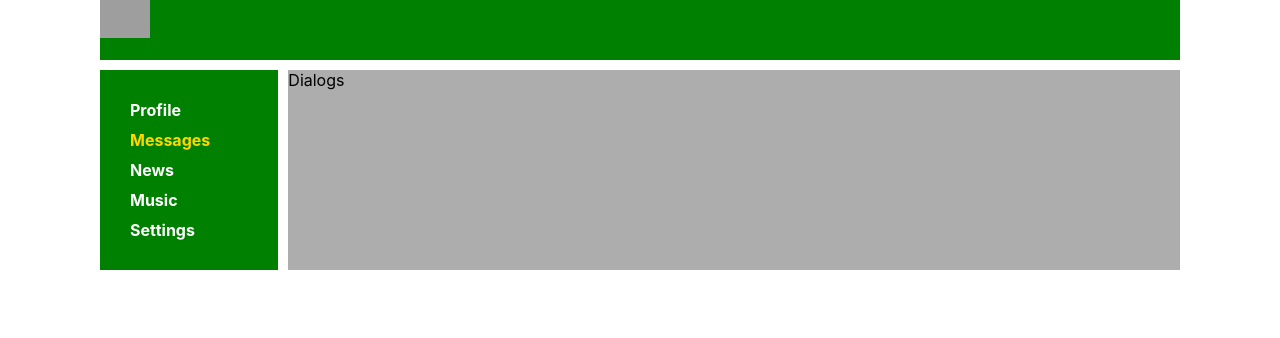
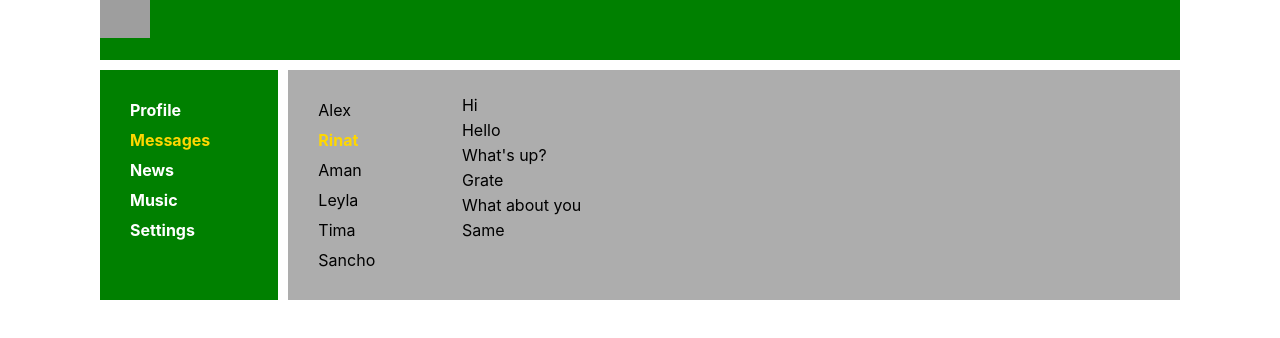
Before and after one commit to rinaxios/social-network, a React (Create React App) app: page /dialogs in a window 1280 px wide. Shown: the top 338 px of the page. Built offline with nearby package versions, Linux system fonts and the light colour scheme; grey boxes are pictures that could not be loaded.

Commit message:
Create Dialogs component

```diff
--- a/src/components/Dialogs/Dialogs.jsx
+++ b/src/components/Dialogs/Dialogs.jsx
@@ -3,8 +3,23 @@ import s from './Dialogs.module.css'
 
 const Dialogs = (props) => {
     return (
-        <div>
-            Dialogs
+        <div className={s.dialogs}>
+            <div className={s.dialogsItem}>
+                <div className={s.dialog}>Alex</div>
+                <div className={s.dialog + ' ' + s.active}>Rinat</div>
+                <div className={s.dialog}>Aman</div>
+                <div className={s.dialog}>Leyla</div>
+                <div className={s.dialog}>Tima</div>
+                <div className={s.dialog}>Sancho</div>
+            </div>
+            <div className={s.messages}>
+                <div className={s.message}>Hi</div>
+                <div className={s.message}>Hello</div>
+                <div className={s.message}>What's up?</div>
+                <div className={s.message}>Grate</div>
+                <div className={s.message}>What about you</div>
+                <div className={s.message}>Same</div>
+            </div>
         </div>
     )
 }
--- a/src/components/Dialogs/Dialogs.module.css
+++ b/src/components/Dialogs/Dialogs.module.css
@@ -0,0 +1,20 @@
+.dialogs{
+    display: grid;
+    grid-template-columns: 2fr 10fr;
+}
+.dialogsItem{
+    margin: 20px;
+}
+.dialog{
+    margin: 10px;
+}
+.active{
+    color: gold;
+    font-weight: bold;
+}
+.messages{
+    margin: 20px;
+}
+.message{
+    margin: 5px;
+}
```
